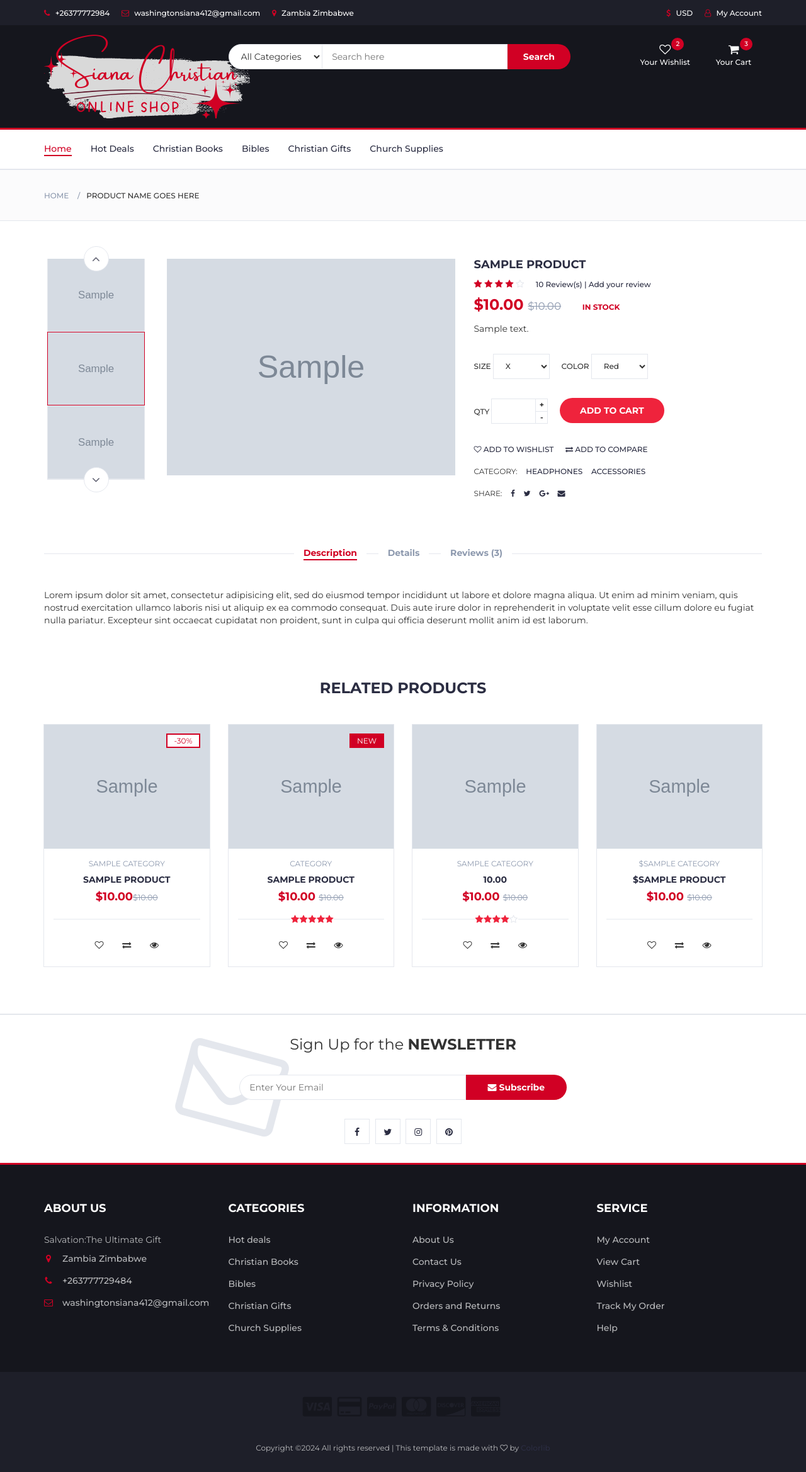
After one commit to TinomutendaN/Siana-Ecomerce-Website, a Django app: page /product/1/ in a window 1280 px wide. The commit adds this page. Shown: the whole page at 63% size. Run offline with Django 5.2, Linux system fonts and the light colour scheme; tables that the repository leaves empty hold one stand-in row (values such as "Sample post"); grey boxes marked "Sample" are stand-in pictures; some libraries are stand-ins or nearby versions.

Commit message:
register and product page

```diff
--- a/src/store/templates/login.html
+++ b/src/store/templates/login.html
@@ -24,11 +24,9 @@
                         <button type="submit" class="btn btn-danger btn-block mt-4">Login</button>
                     </form>
                     <div class="text-center mt-3">
-                        <a href="#">Forgot password?</a>
+                        <a href="{%url 'register'%}">Create account</a>
                     </div>
-                    <div class="text-center mt-2">
-                        <a href="#">Create account</a>
-                    </div>
+
                 </div>
             </div>
         </div>
--- /dev/null
+++ b/src/store/templates/product.html
@@ -0,0 +1,505 @@
+{% extends 'base.html'%}
+{% load static %}
+
+{% block content%}
+
+<!-- BREADCRUMB -->
+<div id="breadcrumb" class="section">
+	<!-- container -->
+	<div class="container">
+		<!-- row -->
+		<div class="row">
+			<div class="col-md-12">
+				<ul class="breadcrumb-tree">
+					<li><a href="#">Home</a></li>
+					<li class="active">Product name goes here</li>
+				</ul>
+			</div>
+		</div>
+		<!-- /row -->
+	</div>
+	<!-- /container -->
+</div>
+<!-- /BREADCRUMB -->
+
+<!-- SECTION -->
+<div class="section">
+	<!-- container -->
+	<div class="container">
+		<!-- row -->
+		<div class="row">
+			<!-- Product main img -->
+			<div class="col-md-5 col-md-push-2">
+				<div id="product-main-img">
+					<div class="product-preview">
+						<img src="{{ product.image.url}}" alt="">
+					</div>
+
+					<div class="product-preview">
+						<img src="{{ product.image.url}}"  alt="">
+					</div>
+
+					<div class="product-preview">
+						<img src="{{ product.image.url}}"  alt="">
+					</div>
+
+					<div class="product-preview">
+						<img src="{{ product.image.url}}"  alt="">
+					</div>
+				</div>
+			</div>
+			<!-- /Product main img -->
+
+			<!-- Product thumb imgs -->
+			<div class="col-md-2  col-md-pull-5">
+				<div id="product-imgs">
+					<div class="product-preview">
+						<img src="{{ product.image.url}}"  alt="">
+					</div>
+
+					<div class="product-preview">
+						<img src="{{ product.image.url}}"  alt="">
+					</div>
+
+					<div class="product-preview">
+						<img src="{{ product.image.url}}"  alt="">
+					</div>
+
+					<div class="product-preview">
+						<img src="{{ product.image.url}}"  alt="">
+					</div>
+				</div>
+			</div>
+			<!-- /Product thumb imgs -->
+
+			<!-- Product details -->
+			<div class="col-md-5">
+				<div class="product-details">
+					<h2 class="product-name">{{ product.name }}</h2>
+					<div>
+						<div class="product-rating">
+							<i class="fa fa-star"></i>
+							<i class="fa fa-star"></i>
+							<i class="fa fa-star"></i>
+							<i class="fa fa-star"></i>
+							<i class="fa fa-star-o"></i>
+						</div>
+						<a class="review-link" href="#">10 Review(s) | Add your review</a>
+					</div>
+					<div>
+						<h3 class="product-price">${{ product.price }} <del class="product-old-price">${{ product.sale_price }}</del></h3>
+						<span class="product-available">In Stock</span>
+					</div>
+					<p>{{ product.description }}</p>
+
+					<div class="product-options">
+						<label>
+							Size
+							<select class="input-select">
+								<option value="0">X</option>
+							</select>
+						</label>
+						<label>
+							Color
+							<select class="input-select">
+								<option value="0">Red</option>
+							</select>
+						</label>
+					</div>
+
+					<div class="add-to-cart">
+						<div class="qty-label">
+							Qty
+							<div class="input-number">
+								<input type="number">
+								<span class="qty-up">+</span>
+								<span class="qty-down">-</span>
+							</div>
+						</div>
+						<button class="add-to-cart-btn"><i class="fa fa-shopping-cart"></i> add to cart</button>
+					</div>
+
+					<ul class="product-btns">
+						<li><a href="#"><i class="fa fa-heart-o"></i> add to wishlist</a></li>
+						<li><a href="#"><i class="fa fa-exchange"></i> add to compare</a></li>
+					</ul>
+
+					<ul class="product-links">
+						<li>Category:</li>
+						<li><a href="#">Headphones</a></li>
+						<li><a href="#">Accessories</a></li>
+					</ul>
+
+					<ul class="product-links">
+						<li>Share:</li>
+						<li><a href="#"><i class="fa fa-facebook"></i></a></li>
+						<li><a href="#"><i class="fa fa-twitter"></i></a></li>
+						<li><a href="#"><i class="fa fa-google-plus"></i></a></li>
+						<li><a href="#"><i class="fa fa-envelope"></i></a></li>
+					</ul>
+
+				</div>
+			</div>
+			<!-- /Product details -->
+
+			<!-- Product tab -->
+			<div class="col-md-12">
+				<div id="product-tab">
+					<!-- product tab nav -->
+					<ul class="tab-nav">
+						<li class="active"><a data-toggle="tab" href="#tab1">Description</a></li>
+						<li><a data-toggle="tab" href="#tab2">Details</a></li>
+						<li><a data-toggle="tab" href="#tab3">Reviews (3)</a></li>
+					</ul>
+					<!-- /product tab nav -->
+
+					<!-- product tab content -->
+					<div class="tab-content">
+						<!-- tab1  -->
+						<div id="tab1" class="tab-pane fade in active">
+							<div class="row">
+								<div class="col-md-12">
+									<p>Lorem ipsum dolor sit amet, consectetur adipisicing elit, sed do eiusmod tempor incididunt ut labore et dolore magna aliqua. Ut enim ad minim veniam, quis nostrud exercitation ullamco laboris nisi ut aliquip ex ea commodo consequat. Duis aute irure dolor in reprehenderit in voluptate velit esse cillum dolore eu fugiat nulla pariatur. Excepteur sint occaecat cupidatat non proident, sunt in culpa qui officia deserunt mollit anim id est laborum.</p>
+								</div>
+							</div>
+						</div>
+						<!-- /tab1  -->
+
+						<!-- tab2  -->
+						<div id="tab2" class="tab-pane fade in">
+							<div class="row">
+								<div class="col-md-12">
+									<p>Lorem ipsum dolor sit amet, consectetur adipisicing elit, sed do eiusmod tempor incididunt ut labore et dolore magna aliqua. Ut enim ad minim veniam, quis nostrud exercitation ullamco laboris nisi ut aliquip ex ea commodo consequat. Duis aute irure dolor in reprehenderit in voluptate velit esse cillum dolore eu fugiat nulla pariatur. Excepteur sint occaecat cupidatat non proident, sunt in culpa qui officia deserunt mollit anim id est laborum.</p>
+								</div>
+							</div>
+						</div>
+						<!-- /tab2  -->
+
+						<!-- tab3  -->
+						<div id="tab3" class="tab-pane fade in">
+							<div class="row">
+								<!-- Rating -->
+								<div class="col-md-3">
+									<div id="rating">
+										<div class="rating-avg">
+											<span>4.5</span>
+											<div class="rating-stars">
+												<i class="fa fa-star"></i>
+												<i class="fa fa-star"></i>
+												<i class="fa fa-star"></i>
+												<i class="fa fa-star"></i>
+												<i class="fa fa-star-o"></i>
+											</div>
+										</div>
+										<ul class="rating">
+											<li>
+												<div class="rating-stars">
+													<i class="fa fa-star"></i>
+													<i class="fa fa-star"></i>
+													<i class="fa fa-star"></i>
+													<i class="fa fa-star"></i>
+													<i class="fa fa-star"></i>
+												</div>
+												<div class="rating-progress">
+													<div style="width: 80%;"></div>
+												</div>
+												<span class="sum">3</span>
+											</li>
+											<li>
+												<div class="rating-stars">
+													<i class="fa fa-star"></i>
+													<i class="fa fa-star"></i>
+													<i class="fa fa-star"></i>
+													<i class="fa fa-star"></i>
+													<i class="fa fa-star-o"></i>
+												</div>
+												<div class="rating-progress">
+													<div style="width: 60%;"></div>
+												</div>
+												<span class="sum">2</span>
+											</li>
+											<li>
+												<div class="rating-stars">
+													<i class="fa fa-star"></i>
+													<i class="fa fa-star"></i>
+													<i class="fa fa-star"></i>
+													<i class="fa fa-star-o"></i>
+													<i class="fa fa-star-o"></i>
+												</div>
+												<div class="rating-progress">
+													<div></div>
+												</div>
+												<span class="sum">0</span>
+											</li>
+											<li>
+												<div class="rating-stars">
+													<i class="fa fa-star"></i>
+													<i class="fa fa-star"></i>
+													<i class="fa fa-star-o"></i>
+													<i class="fa fa-star-o"></i>
+													<i class="fa fa-star-o"></i>
+												</div>
+												<div class="rating-progress">
+													<div></div>
+												</div>
+												<span class="sum">0</span>
+											</li>
+											<li>
+												<div class="rating-stars">
+													<i class="fa fa-star"></i>
+													<i class="fa fa-star-o"></i>
+													<i class="fa fa-star-o"></i>
+													<i class="fa fa-star-o"></i>
+													<i class="fa fa-star-o"></i>
+												</div>
+												<div class="rating-progress">
+													<div></div>
+												</div>
+												<span class="sum">0</span>
+											</li>
+										</ul>
+									</div>
+								</div>
+								<!-- /Rating -->
+
+								<!-- Reviews -->
+								<div class="col-md-6">
+									<div id="reviews">
+										<ul class="reviews">
+											<li>
+												<div class="review-heading">
+													<h5 class="name">John</h5>
+													<p class="date">27 DEC 2018, 8:0 PM</p>
+													<div class="review-rating">
+														<i class="fa fa-star"></i>
+														<i class="fa fa-star"></i>
+														<i class="fa fa-star"></i>
+														<i class="fa fa-star"></i>
+														<i class="fa fa-star-o empty"></i>
+													</div>
+												</div>
+												<div class="review-body">
+													<p>Lorem ipsum dolor sit amet, consectetur adipisicing elit, sed do eiusmod tempor incididunt ut labore et dolore magna aliqua</p>
+												</div>
+											</li>
+											<li>
+												<div class="review-heading">
+													<h5 class="name">John</h5>
+													<p class="date">27 DEC 2018, 8:0 PM</p>
+													<div class="review-rating">
+														<i class="fa fa-star"></i>
+														<i class="fa fa-star"></i>
+														<i class="fa fa-star"></i>
+														<i class="fa fa-star"></i>
+														<i class="fa fa-star-o empty"></i>
+													</div>
+												</div>
+												<div class="review-body">
+													<p>Lorem ipsum dolor sit amet, consectetur adipisicing elit, sed do eiusmod tempor incididunt ut labore et dolore magna aliqua</p>
+												</div>
+											</li>
+											<li>
+												<div class="review-heading">
+													<h5 class="name">John</h5>
+													<p class="date">27 DEC 2018, 8:0 PM</p>
+													<div class="review-rating">
+														<i class="fa fa-star"></i>
+														<i class="fa fa-star"></i>
+														<i class="fa fa-star"></i>
+														<i class="fa fa-star"></i>
+														<i class="fa fa-star-o empty"></i>
+													</div>
+												</div>
+												<div class="review-body">
+													<p>${{product.description}}</p>
+												</div>
+											</li>
+										</ul>
+										<ul class="reviews-pagination">
+											<li class="active">1</li>
+											<li><a href="#">2</a></li>
+											<li><a href="#">3</a></li>
+											<li><a href="#">4</a></li>
+											<li><a href="#"><i class="fa fa-angle-right"></i></a></li>
+										</ul>
+									</div>
+								</div>
+								<!-- /Reviews -->
+
+								<!-- Review Form -->
+								<div class="col-md-3">
+									<div id="review-form">
+										<form class="review-form">
+											<input class="input" type="text" placeholder="Your Name">
+											<input class="input" type="email" placeholder="Your Email">
+											<textarea class="input" placeholder="Your Review"></textarea>
+											<div class="input-rating">
+												<span>Your Rating: </span>
+												<div class="stars">
+													<input id="star5" name="rating" value="5" type="radio"><label for="star5"></label>
+													<input id="star4" name="rating" value="4" type="radio"><label for="star4"></label>
+													<input id="star3" name="rating" value="3" type="radio"><label for="star3"></label>
+													<input id="star2" name="rating" value="2" type="radio"><label for="star2"></label>
+													<input id="star1" name="rating" value="1" type="radio"><label for="star1"></label>
+												</div>
+											</div>
+											<button class="primary-btn">Submit</button>
+										</form>
+									</div>
+								</div>
+								<!-- /Review Form -->
+							</div>
+						</div>
+						<!-- /tab3  -->
+					</div>
+					<!-- /product tab content  -->
+				</div>
+			</div>
+			<!-- /product tab -->
+		</div>
+		<!-- /row -->
+	</div>
+	<!-- /container -->
+</div>
+<!-- /SECTION -->
+
+<!-- Section -->
+<div class="section">
+	<!-- container -->
+	<div class="container">
+		<!-- row -->
+		<div class="row">
+
+			<div class="col-md-12">
+				<div class="section-title text-center">
+					<h3 class="title">Related Products</h3>
+				</div>
+			</div>
+
+			<!-- product -->
+			<div class="col-md-3 col-xs-6">
+				<div class="product">
+					<div class="product-img">
+						<img src="{{ product.image.url}}" alt="">
+						<div class="product-label">
+							<span class="sale">-30%</span>
+						</div>
+					</div>
+					<div class="product-body">
+						<p class="product-category">{{ product.category }}</p>
+						<h3 class="product-name"><a href="#">{{ product.name }}</a></h3>
+						<h4 class="product-price">${{ product.price }}<del class="product-old-price">${{product.sale_price}}</del></h4>
+						<div class="product-rating">
+						</div>
+						<div class="product-btns">
+							<button class="add-to-wishlist"><i class="fa fa-heart-o"></i><span class="tooltipp">add to wishlist</span></button>
+							<button class="add-to-compare"><i class="fa fa-exchange"></i><span class="tooltipp">add to compare</span></button>
+							<button class="quick-view"><i class="fa fa-eye"></i><span class="tooltipp">quick view</span></button>
+						</div>
+					</div>
+					<div class="add-to-cart">
+						<button class="add-to-cart-btn"><i class="fa fa-shopping-cart"></i> add to cart</button>
+					</div>
+				</div>
+			</div>
+			<!-- /product -->
+
+			<!-- product -->
+			<div class="col-md-3 col-xs-6">
+				<div class="product">
+					<div class="product-img">
+						<img src="{{ product.image.url}}"  alt="">
+						<div class="product-label">
+							<span class="new">NEW</span>
+						</div>
+					</div>
+					<div class="product-body">
+						<p class="product-category">Category</p>
+						<h3 class="product-name"><a href="#">{{ product.name }}</a></h3>
+						<h4 class="product-price">${{ product.price }} <del class="product-old-price">${{product.sale_price}}</del></h4>
+						<div class="product-rating">
+							<i class="fa fa-star"></i>
+							<i class="fa fa-star"></i>
+							<i class="fa fa-star"></i>
+							<i class="fa fa-star"></i>
+							<i class="fa fa-star"></i>
+						</div>
+						<div class="product-btns">
+							<button class="add-to-wishlist"><i class="fa fa-heart-o"></i><span class="tooltipp">add to wishlist</span></button>
+							<button class="add-to-compare"><i class="fa fa-exchange"></i><span class="tooltipp">add to compare</span></button>
+							<button class="quick-view"><i class="fa fa-eye"></i><span class="tooltipp">quick view</span></button>
+						</div>
+					</div>
+					<div class="add-to-cart">
+						<button class="add-to-cart-btn"><i class="fa fa-shopping-cart"></i> add to cart</button>
+					</div>
+				</div>
+			</div>
+			<!-- /product -->
+
+			<div class="clearfix visible-sm visible-xs"></div>
+
+			<!-- product -->
+			<div class="col-md-3 col-xs-6">
+				<div class="product">
+					<div class="product-img">
+						<img src="{{ product.image.url}}" alt="">
+					</div>
+					<div class="product-body">
+						<p class="product-category">{{ product.category }}</p>
+						<h3 class="product-name"><a href="#">{{ product.price }}</a></h3>
+						<h4 class="product-price">${{ product.price }} <del class="product-old-price">${{product.sale_price}}</del></h4>
+						<div class="product-rating">
+							<i class="fa fa-star"></i>
+							<i class="fa fa-star"></i>
+							<i class="fa fa-star"></i>
+							<i class="fa fa-star"></i>
+							<i class="fa fa-star-o"></i>
+						</div>
+						<div class="product-btns">
+							<button class="add-to-wishlist"><i class="fa fa-heart-o"></i><span class="tooltipp">add to wishlist</span></button>
+							<button class="add-to-compare"><i class="fa fa-exchange"></i><span class="tooltipp">add to compare</span></button>
+							<button class="quick-view"><i class="fa fa-eye"></i><span class="tooltipp">quick view</span></button>
+						</div>
+					</div>
+					<div class="add-to-cart">
+						<button class="add-to-cart-btn"><i class="fa fa-shopping-cart"></i> add to cart</button>
+					</div>
+				</div>
+			</div>
+			<!-- /product -->
+
+			<!-- product -->
+			<div class="col-md-3 col-xs-6">
+				<div class="product">
+					<div class="product-img">
+						<img src="{{ product.image.url}}"  alt="">
+					</div>
+					<div class="product-body">
+						<p class="product-category">${{product.category}}</p>
+						<h3 class="product-name"><a href="#">${{product.name}}</a></h3>
+						<h4 class="product-price">${{product.price}} <del class="product-old-price">${{product.sale_price}}</del></h4>
+						<div class="product-rating">
+						</div>
+						<div class="product-btns">
+							<button class="add-to-wishlist"><i class="fa fa-heart-o"></i><span class="tooltipp">add to wishlist</span></button>
+							<button class="add-to-compare"><i class="fa fa-exchange"></i><span class="tooltipp">add to compare</span></button>
+							<button class="quick-view"><i class="fa fa-eye"></i><span class="tooltipp">quick view</span></button>
+						</div>
+					</div>
+					<div class="add-to-cart">
+						<button class="add-to-cart-btn"><i class="fa fa-shopping-cart"></i> add to cart</button>
+					</div>
+				</div>
+			</div>
+			<!-- /product -->
+
+		</div>
+		<!-- /row -->
+	</div>
+	<!-- /container -->
+</div>
+<!-- /Section -->
+
+
+{% endblock %}
--- a/src/store/urls.py
+++ b/src/store/urls.py
@@ -6,5 +6,7 @@ urlpatterns = [
     path("", views.index, name = "index"),
     path("login/", views.login_user, name = "login"),
     path("logout/", views.logout_user, name = "logout"),
+    path("register/", views.register_user, name = "register"),
+    path("product/<int:pk>/", views.product, name="product"),
 
    ]
--- a/src/store/views.py
+++ b/src/store/views.py
@@ -2,7 +2,10 @@ from django.shortcuts import render, redirect
 from .models import Product
 from django.contrib.auth import authenticate, login, logout
 from django.contrib import messages
-
+from django.contrib.auth.models import User
+from django.contrib.auth.forms import UserCreationForm
+from .forms import SignUpForm
+from django import forms
 
 
 # Create your views here.
@@ -31,3 +34,36 @@ def logout_user(request):
     logout(request)
     messages.success(request,("You have been logged out...."))
     return redirect('index')
+
+def register_user(request):
+       form = SignUpForm()
+       if request.method == "POST":
+           form = SignUpForm(request.POST)
+           if form.is_valid():
+               form.save()
+               username = form.cleaned_data['username']
+               password = form.cleaned_data['password1']
+
+               # login user
+               user = authenticate(username=username, password=password)
+               login(request, user)
+               messages.success(request,("You have registered successfully !!!"))
+               return redirect('index')
+           else:
+               messages.success(request,("Oops there was a problem registering, please try again later"))
+               return redirect('register')
+
+       else:
+            return render(request, 'register.html',{'form':form})
+
+
+#def product(request,pk):
+    #product = Product.objects.get(id=pk)
+    #return render(request, 'product.html',{'products':product})
+
+def product(request, pk):
+    try:
+        product = Product.objects.get(id=pk)
+        return render(request, 'product.html', {'product': product})
+    except Product.DoesNotExist:
+        return redirect('index')  # Redirect to the homepage or an error page if the product doesn't exist
```
Also changed, not shown: copied.html (+43 -0 lines), src/store/forms.py (added, +30 -0 lines), src/store/templates/index.html (+16 -4 lines), src/store/templates/register.html (added, +36 -0 lines).
